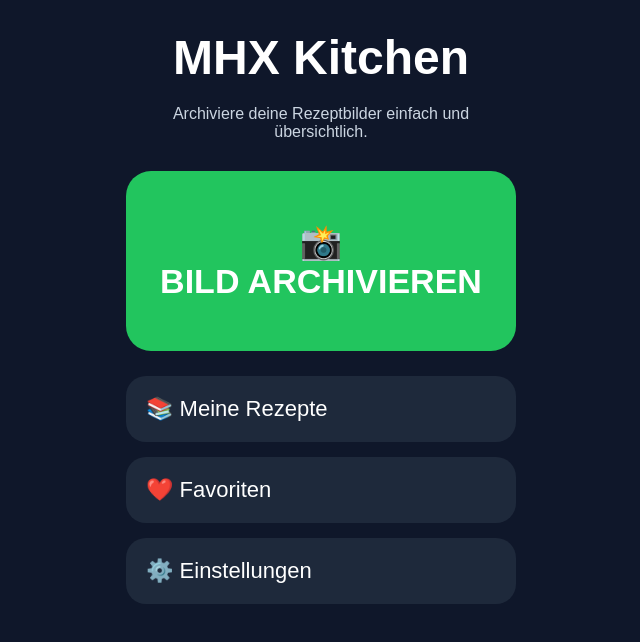
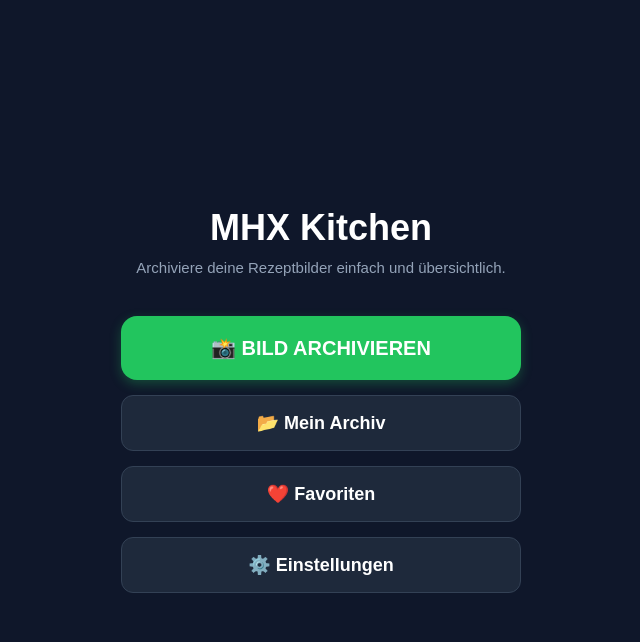
Before and after one commit to maxhuber9393/mhx-kitchen, a React (Vite) app: page / in a window 1280 px wide. Shown: the top 642 px of the page, without its empty margins (319-959 px from the left). Built offline with nearby package versions, Linux system fonts and the light colour scheme.

Commit message:
Home gespeichert

```diff
--- a/src/pages/Home.tsx
+++ b/src/pages/Home.tsx
@@ -1,50 +1,90 @@
-import { useNavigate } from "react-router-dom";
+import { Link } from 'react-router-dom'
 
-function Home() {
-  const navigate = useNavigate();
-
+export default function Home() {
   return (
-    <div className="app">
-      <h1>MHX Kitchen</h1>
-
-      <p className="subtitle">
+    <div style={{
+      padding: '30px 20px',
+      textAlign: 'center',
+      minHeight: '100vh',
+      backgroundColor: '#0f172a',
+      color: 'white',
+      display: 'flex',
+      flexDirection: 'column',
+      justifyContent: 'center'
+    }}>
+      <h1 style={{ fontSize: '36px', fontWeight: 'bold', marginBottom: '10px' }}>
+        MHX Kitchen
+      </h1>
+      <p style={{ color: '#94a3b8', marginBottom: '40px', fontSize: '15px' }}>
         Archiviere deine Rezeptbilder einfach und übersichtlich.
       </p>
 
-      <button
-        className="bigScanButton"
-        onClick={() => navigate("/scan")}
-      >
-        📸
-        <br />
-        BILD ARCHIVIEREN
-      </button>
+      <div style={{ display: 'flex', flexDirection: 'column', gap: '15px', maxWidth: '400px', margin: '0 auto', width: '100%' }}>
+        {/* Hauptbutton Kamera */}
+        <Link to="/scan" style={{ textDecoration: 'none' }}>
+          <button style={{
+            width: '100%',
+            padding: '20px',
+            backgroundColor: '#22c55e',
+            color: 'white',
+            border: 'none',
+            borderRadius: '16px',
+            fontSize: '20px',
+            fontWeight: 'bold',
+            cursor: 'pointer',
+            boxShadow: '0 4px 12px rgba(34, 197, 94, 0.3)'
+          }}>
+            📸 BILD ARCHIVIEREN
+          </button>
+        </Link>
 
-      <div
-        className="menuCard"
-        onClick={() => alert("Kommt als Nächstes")}
-        style={{ cursor: "pointer" }}
-      >
-        📚 Meine Rezepte
-      </div>
+        {/* Archiv Button (verlinkt jetzt direkt auf dein Archiv!) */}
+        <Link to="/archive" style={{ textDecoration: 'none' }}>
+          <button style={{
+            width: '100%',
+            padding: '16px',
+            backgroundColor: '#1e293b',
+            color: 'white',
+            border: '1px solid #334155',
+            borderRadius: '12px',
+            fontSize: '18px',
+            fontWeight: '600',
+            cursor: 'pointer'
+          }}>
+            📂 Mein Archiv
+          </button>
+        </Link>
 
-      <div
-        className="menuCard"
-        onClick={() => navigate("/favorites")}
-        style={{ cursor: "pointer" }}
-      >
-        ❤️ Favoriten
-      </div>
+        {/* Favoriten */}
+        <button style={{
+          width: '100%',
+          padding: '16px',
+          backgroundColor: '#1e293b',
+          color: 'white',
+          border: '1px solid #334155',
+          borderRadius: '12px',
+          fontSize: '18px',
+          fontWeight: '600',
+          cursor: 'pointer'
+        }}>
+          ❤️ Favoriten
+        </button>
 
-      <div
-        className="menuCard"
-        onClick={() => alert("Einstellungen kommen später")}
-        style={{ cursor: "pointer" }}
-      >
-        ⚙️ Einstellungen
+        {/* Einstellungen */}
+        <button style={{
+          width: '100%',
+          padding: '16px',
+          backgroundColor: '#1e293b',
+          color: 'white',
+          border: '1px solid #334155',
+          borderRadius: '12px',
+          fontSize: '18px',
+          fontWeight: '600',
+          cursor: 'pointer'
+        }}>
+          ⚙️ Einstellungen
+        </button>
       </div>
     </div>
-  );
+  )
 }
-
-export default Home;
```
